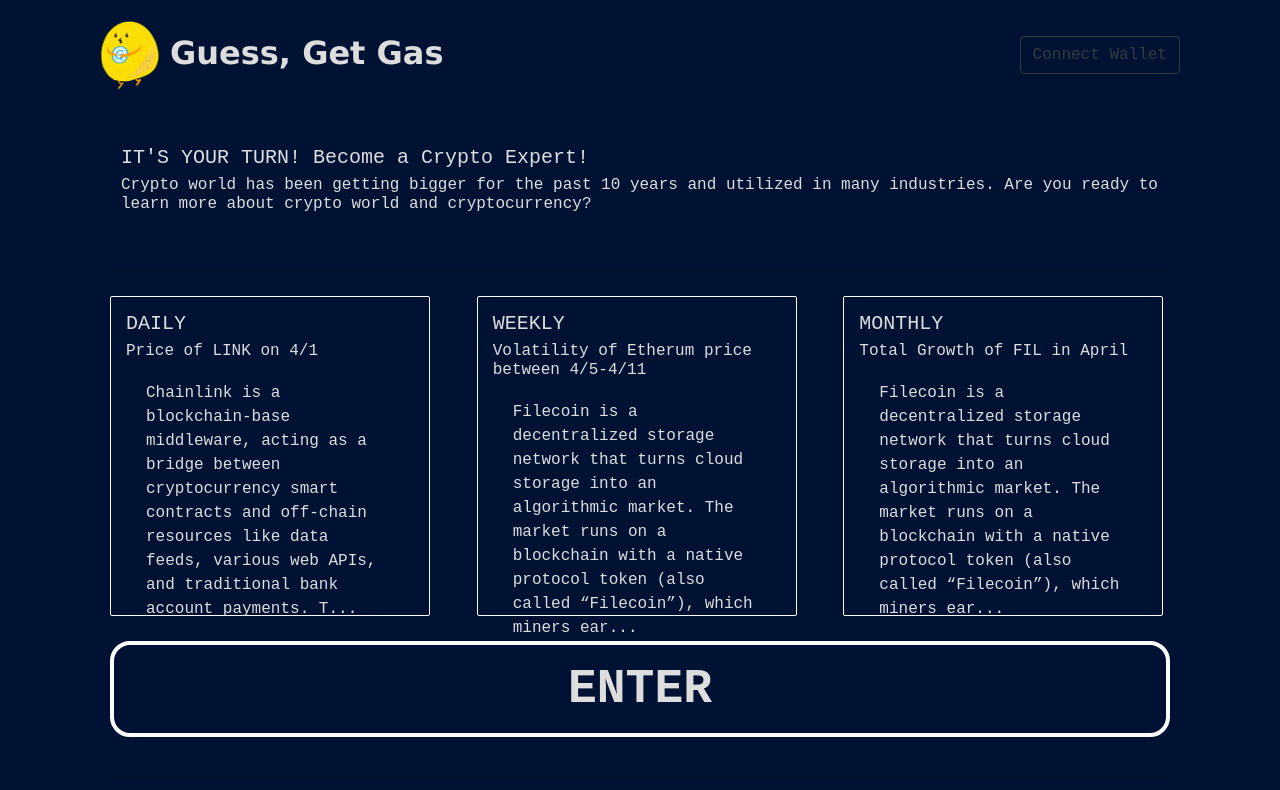
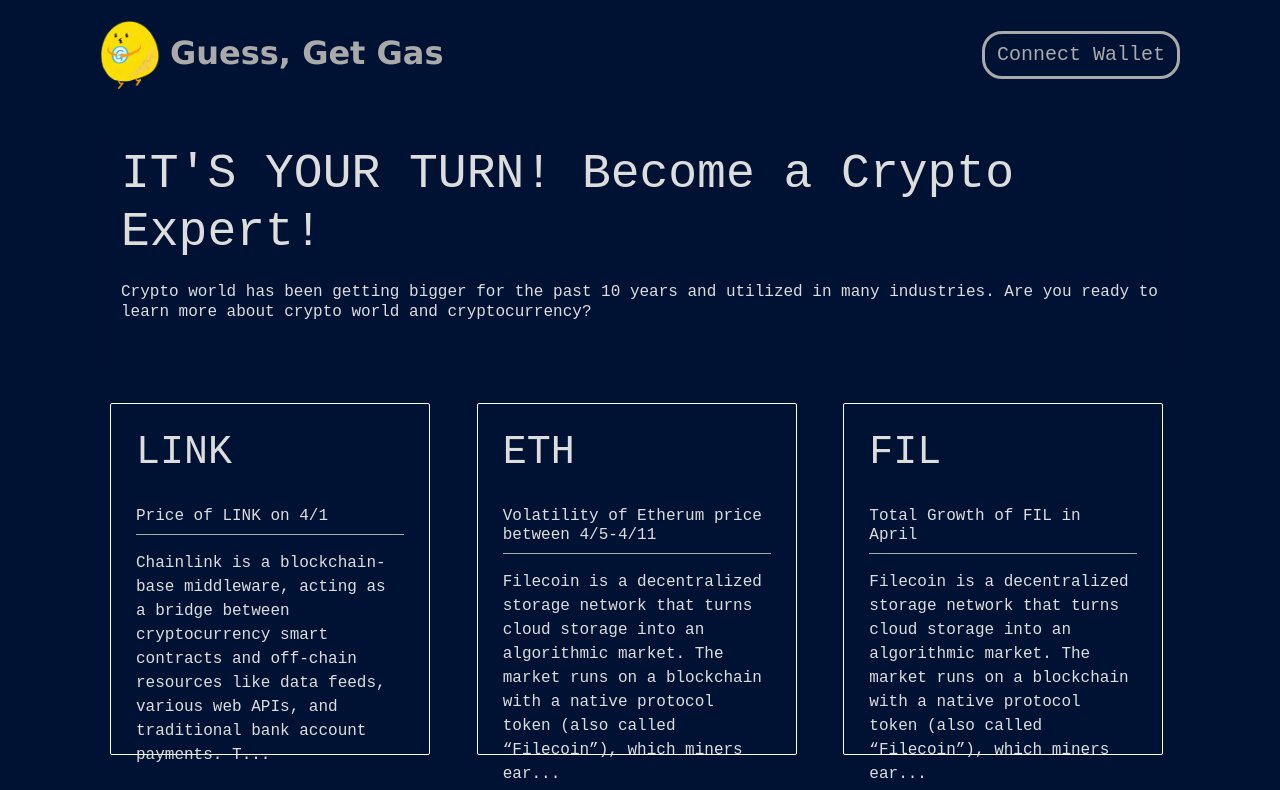
Before and after one commit to derekhcchou/guess_get_gas, a React (Create React App) app: page / in a window 1280 px wide. Shown: the top 790 px of the page. Built offline with nearby package versions, Linux system fonts and the light colour scheme.

Commit message:
UI updates

```diff
--- a/src/App.css
+++ b/src/App.css
@@ -66,3 +66,118 @@
 .navbar-light .navbar-text a {
   color: #ddd;
 }
+
+/* Landing Page */
+.landing-page-header {
+  font-size: 3rem;
+  margin-bottom: 1rem;
+}
+
+.landing-gameroom-header {
+  font-size: 2.5rem;
+  margin-bottom: 1.5rem;
+}
+
+.landing-gameroom-subtitle {
+  font-size: 1rem;
+}
+
+.landing-gameroom-headerline {
+  border-bottom: 1px solid #aaa;
+}
+
+.landing-gameroom-body {
+  margin-top: 1rem;
+}
+
+.landing-gameroom-btn {
+  margin: 20px !important;
+  margin-top: 2rem !important;
+  border-radius: 30px !important;
+  font-weight: 700 !important;
+  font-size: 2.5rem !important;
+  color: #ddd !important;
+  background-color: #ea6717 !important;
+  border-style: none;
+}
+
+.landing-gameroom-btn:hover {
+  background-color: #d0560c !important;
+  border-style: none;
+}
+
+/* NavBar */
+.navbar-user-text {
+  color: #aaa !important;
+  font-size: 1.5rem;
+}
+.navbar-light .navbar-text a {
+  color: #aaa !important;
+}
+/* Footer */
+.footer-style {
+  margin-top: 10rem;
+  padding-bottom: 5rem;
+}
+
+/* Lobby Room */
+.lobby-title {
+  font-size: 3rem;
+}
+.lobby-subtitle {
+  font-size: 1.5rem;
+}
+.lobby-intro-card {
+  padding: 15px;
+  margin: 15px;
+  border-radius: 10px;
+  font-weight: 700;
+  border-style: solid !important;
+  border-color: #aaa !important;
+}
+.lobby-intro-card-line {
+  border-bottom: 1px solid #aaa;
+}
+.lobby-gameroom-header {
+  font-size: 2.5rem;
+  margin-bottom: 0.5rem;
+}
+
+.lobby-gameroom-btn {
+  margin: 5px !important;
+  padding-left: 30px !important;
+  padding-right: 30px !important;
+  border-radius: 12px !important;
+  font-weight: 700 !important;
+  font-size: 1.5rem !important;
+  color: #ddd !important;
+  background-color: #ea6717 !important;
+  border-style: none !important;
+  position: absolute;
+  bottom: 10;
+  right: 0;
+}
+
+.lobby-gameroom-btn:hover {
+  background-color: #d0560c !important;
+  border-style: none !important;
+}
+
+/* Game Room */
+
+.gameroom-btn {
+  margin: 5px !important;
+  padding-left: 30px !important;
+  padding-right: 30px !important;
+  border-radius: 12px !important;
+  font-weight: 700 !important;
+  font-size: 1.5rem !important;
+  color: #ddd !important;
+  background-color: #ea6717 !important;
+  border-style: none !important;
+}
+
+.lgameroom-btn:hover {
+  background-color: #d0560c !important;
+  border-style: none !important;
+}
--- a/src/containers/Footer.tsx
+++ b/src/containers/Footer.tsx
@@ -6,7 +6,7 @@
 const Footer: React.FC<Props> = ({
 }) =>{
     return (
-        <div>
+        <div className="footer-style">
             @copyright: Crypto Guess
         </div>
     )
--- a/src/containers/GameRoomPage.tsx
+++ b/src/containers/GameRoomPage.tsx
@@ -111,7 +111,7 @@
                 }
                 {!isParticipating && userData.balance === 0  &&
                     <Card style={styles.introCardStyle}>
-                        Your currently account balance is $0 ETH. Please reload to participate!
+                        Your current account balance is $0 ETH. Please reload to participate!
                     </Card>
                 }
                 {/* Top Section */}
@@ -193,7 +193,7 @@
                        </>
                     :
                         // this should be for lifetime game >> just have a button to join?
-                       <Button variant="outline-dark"  onClick={()=>{}}>
+                       <Button className="gameroom-btn" onClick={()=>{}}>
                             Join!
                         </Button>
                     }
--- a/src/containers/LandingPage.tsx
+++ b/src/containers/LandingPage.tsx
@@ -40,7 +40,7 @@
     return (
       <div className="landing">
         <Card style={styles.introCardStyle}>
-          <Card.Title>IT'S YOUR TURN! Become a Crypto Expert!</Card.Title>
+          <Card.Title><label className="landing-page-header">IT'S YOUR TURN! Become a Crypto Expert!</label></Card.Title>
             <Card.Subtitle>
               Crypto world has been getting bigger for the past 10 years and utilized in many industries. Are you ready to learn more about crypto world and cryptocurrency?
             </Card.Subtitle>
@@ -54,16 +54,18 @@
               return (
                 <Col>
                   <Card style={styles.gameRoomCardStyle}>
-                    <Card.Title>{game.gameTitle}</Card.Title>
-                    <Card.Subtitle>{game.gameQuestion}</Card.Subtitle>
-                    <Card.Body>{game.gameDestribtion.substring(0,gameDescriptionMax)}{game.gameDestribtion.length > gameDescriptionMax && `...`}</Card.Body>
+                    <div className="landing-gameroom-headerline">
+                      <Card.Title><label className="landing-gameroom-header">{game.gameTitle}</label></Card.Title>
+                      <Card.Subtitle><label className="landing-gameroom-subtitle">{game.gameQuestion}</label></Card.Subtitle>
+                    </div>
+                    <div className="landing-gameroom-body">{game.gameDestribtion.substring(0,gameDescriptionMax)}{game.gameDestribtion.length > gameDescriptionMax && `...`}</div>
                   </Card>
                 </Col>
               );
             })}
           </Row>
           <Row>
-            <Button variant="outline-dark" size="lg" block style={styles.gameRoomBtn} onClick={goToGameLobby}>ENTER</Button>
+            <Button className="landing-gameroom-btn" size="lg" block  onClick={goToGameLobby}>ENTER</Button>
           </Row>
         </Card>
 
--- a/src/containers/NavBar.tsx
+++ b/src/containers/NavBar.tsx
@@ -31,14 +31,14 @@
                 <Navbar.Collapse className="justify-content-end">
                     {/* Switch between "Connect Wallet" and  */}
                     {showGameLobbyLink &&
-                    <Navbar.Text style={styles.headerNavTextLight}><Link to="/gameLobby" >Back to Game Lobby</Link></Navbar.Text>
+                    <Navbar.Text><Link to="/gameLobby" className="navbar-user-text">Back to Game Lobby</Link></Navbar.Text>
                     }
                     <Navbar.Text >
                         {!hasSingedIn ?
-                            <Button variant="outline-dark" onClick={handleShow}>Connect Wallet</Button>
+                            <Button variant="outline-dark" style={styles.loginBtn} onClick={handleShow}>Connect Wallet</Button>
                             :
                             <>
-                                <NavDropdown title={dropdownTitle} style={styles.headerNavText} id="basic-nav-dropdown">
+                                <NavDropdown title={dropdownTitle} className="navbar-user-text" id="basic-nav-dropdown">
                                     <NavDropdown.Item> <Link to="/gameLobby" >Game Lobby</Link></NavDropdown.Item>
                                     <NavDropdown.Item><Link to="/personalPage" > Account</Link></NavDropdown.Item>
                                     <NavDropdown.Item><Link to="/" > About Us</Link></NavDropdown.Item>
--- a/src/containers/mockData.tsx
+++ b/src/containers/mockData.tsx
@@ -2,7 +2,7 @@
 export const gameListMock: IGameInfoType[] = [
     {
         gameId:1,
-        gameTitle: "DAILY",
+        gameTitle: "LINK",
         gameQuestion: "Price of LINK on 4/1",
         gameDestribtion:"Chainlink is a blockchain-base middleware, acting as a bridge between cryptocurrency smart contracts and off-chain resources like data feeds, various web APIs, and traditional bank account payments. This way, Chainlink allows Smart Contracts to communicate with external resources on their own. LINK is an ERC20 token based on the Ethereum Blockchain. It is used to pay Chainlink Node operators for the retrieval of data from off-chain data feeds, formatting of data into blockchain readable formats, off-chain computation, and uptime guarantees they provide as operators.",
         gameAnsOptions:[
@@ -27,7 +27,7 @@
     },
     {
         gameId:2,
-        gameTitle: "WEEKLY",
+        gameTitle: "ETH",
         gameQuestion: "Volatility of Etherum price between 4/5-4/11",
         gameDestribtion:"Filecoin is a decentralized storage network that turns cloud storage into an algorithmic market. The market runs on a blockchain with a native protocol token (also called “Filecoin”), which miners earn by providing storage to clients. Conversely, clients spend Filecoin hiring miners to store or distribute data. Filecoin miners compete to mine blocks with sizable rewards, but Filecoin mining power is proportional to active storage, which directly provides a useful service to clients.",
         gameAnsOptions:[
@@ -52,7 +52,7 @@
     },
     {
         gameId:3,
-        gameTitle: "MONTHLY",
+        gameTitle: "FIL",
         gameQuestion: "Total Growth of FIL in April",
         gameDestribtion:"Filecoin is a decentralized storage network that turns cloud storage into an algorithmic market. The market runs on a blockchain with a native protocol token (also called “Filecoin”), which miners earn by providing storage to clients. Conversely, clients spend Filecoin hiring miners to store or distribute data. Filecoin miners compete to mine blocks with sizable rewards, but Filecoin mining power is proportional to active storage, which directly provides a useful service to clients.",
         gameAnsOptions:[
@@ -77,7 +77,7 @@
     },
     {
         gameId:4,
-        gameTitle: "Test Daily Game",
+        gameTitle: "MATIC",
         gameQuestion: "Price of MATIC on 04-02",
         gameDestribtion:"Matic provides scalable, secure and instant transactions using sidechains based on an adapted implementation of Plasma framework for asset security and a decentralized network of Proof-of-Stake (PoS) validators. In short, it allows anyone to create scalable DApps while ensuring a superior user experience in a secure and decentralized manner. It has a working implementation for Ethereum on Ropsten Testnet. Matic intends to support other blockchains in the future which will enable it to provide interoperability features alongside offering scalability to existing public blockchains. Matic Network is expanding tech scope and mission and becoming Polygon — Ethereum’s Internet of Blockchains.",
         gameAnsOptions:[
@@ -102,7 +102,7 @@
     },
     {
         gameId:5,
-        gameTitle: "LIFETIME",
+        gameTitle: "USDC",
         gameQuestion: "USDC Disappears",
         gameDestribtion:"USD Coin (USDC) is a fully collateralized US Dollar stable coin. It is built on the open source fiat stable coin framework developed by CENTRE, and Circle is the first of several forthcoming issuers of USDC. USDC is designed to minimize price volatility and it does so by ensuring that every unit of USDC is only created when a corresponding US Dollar is deposited into a reserve bank account. Its major application at this point is as a mechanism for trading and hedging in global crypto capital markets. However, USDC is being adopted for use cases such as lending, payments, investments, and further applications within financial contracts such as derivatives contracts, insurance contracts, and security tokens.",
         gameAnsOptions:[],
--- a/src/helpers/contentMap.ts
+++ b/src/helpers/contentMap.ts
@@ -72,7 +72,7 @@
             key: "ETH",
             desc: "Ethereum is a decentralized open-source blockchain system that features its own cryptocurrency, Ether. ETH works as a platform for numerous other cryptocurrencies, as well as for the execution of decentralized smart contracts.",
         },{
-            key: "TRON",
+            key: "TRX",
             desc: "TRON is a blockchain-based operating system that aims to ensure this technology is suitable for daily use. Whereas Bitcoin can handle up to six transactions per second, and Ethereum up to 25, TRON claims that its network has capacity for 2,000 TPS — 24/7.",
         },{
             key: "XRP",
--- a/src/helpers/rulesHelper.tsx
+++ b/src/helpers/rulesHelper.tsx
@@ -16,8 +16,8 @@
 
 const generateListGroup = (itemList: string, divider: string)=>{
     const stringList = itemList.split(divider);
-    return <ListGroup className="rule-list" variant="flush">{
+    return <>{
         stringList.map((str: string)=>{
-            return <ListGroup.Item className="rule-list" >{str}</ListGroup.Item>;
-        })}</ListGroup>
+            return <ol >{str}</ol>;
+        })}</>
 }
--- a/src/helpers/styles.js
+++ b/src/helpers/styles.js
@@ -1,10 +1,11 @@
+import { nodeModuleNameResolver } from "typescript";
+
 export const styles = {
 
     page:{
         "background": "#001233",
         "font-family": "Monospace"
     },
-
     // account page
     balance:{
         "margin": "10px",
@@ -16,23 +17,15 @@
     // Landing Page
     gameRoomCardStyle:{
         "width":"20rem",
-        "height":"20rem",
-        "padding": "15px",
+        "height":"22rem",
+        "padding": "25px",
+        "margin": "5px",
         "background": "#001233",
         "border-radius": "2px",
         "font-weight": "400",
         "color": "#dddddd",
         "font-family": "Monospace",
-        "margin": "5px",
         "border": "1px solid white"
-    },
-    gameRoomBtn:{
-        "margin": "20px",
-        "border-radius": "20px",
-        "font-weight": "700",
-        "font-size":"3rem",
-        "color":"#ddd",
-        "border": "4px solid white"
     },
     gameCardStyle:{
         "padding": "0px",
@@ -50,9 +43,12 @@
       "font-size": "1rem",
       "color":"#ddd",
     },
+    landingPageHeader:{
+        "font-size":"4rem",
+    },
     // Navbar Header
     headerLogoText:{
-        "color":"#ddd",
+        "color":"#aaa",
         "font-size":"2rem",
         "font-weight": "800",
         "font-family": "Geneva"
@@ -62,19 +58,24 @@
         "margin-right": "10px"
     },
     headerNavText:{
-        "color":"#ddd",
+        "color":"white",
         "font-size":"1.25rem",
         "font-weight": "800",
-
     },
     headerNavTextLight:{
-        "color":"#ddd",
+        "color":"#aaa",
         "font-size":"1.25rem",
         "font-weight": "700",
-
     },
     header:{
         "padding": "15px",
+    },
+    loginBtn:{
+        "color":"#aaa",
+        "font-size":"1.25rem",
+        "border-radius": "20px",
+        "border-color":"#aaa",
+        "border-width":"medium",
     },
     // Popup Modal
     modalStyle:{
--- a/src/helpers/utility.tsx
+++ b/src/helpers/utility.tsx
@@ -36,7 +36,7 @@
     if(isAfter(Date.now(), ensureIsDate(game.gameWindowStarTime))){
       return (
         <>
-          Participation Countdown: { !!game.gameWindowStarTime &&
+          { !!game.gameWindowStarTime &&
             <Countdown date={new Date("2021-04-01 00:00:00")} />
           }
         </>
@@ -44,7 +44,7 @@
     }else{
       return (
         <>
-          Answer Reveal Countdown: { !!game.gameWindowEndTime &&
+          { !!game.gameWindowEndTime &&
             <Countdown date={new Date("2021-04-01 00:00:00")} />
           }
         </>
```
Also changed, not shown: src/containers/GameLobbyCard.tsx (+23 -8 lines), src/containers/GameLobbyPage.tsx (+5 -6 lines), 1 other file (tests, documents, lock files or other folders).
